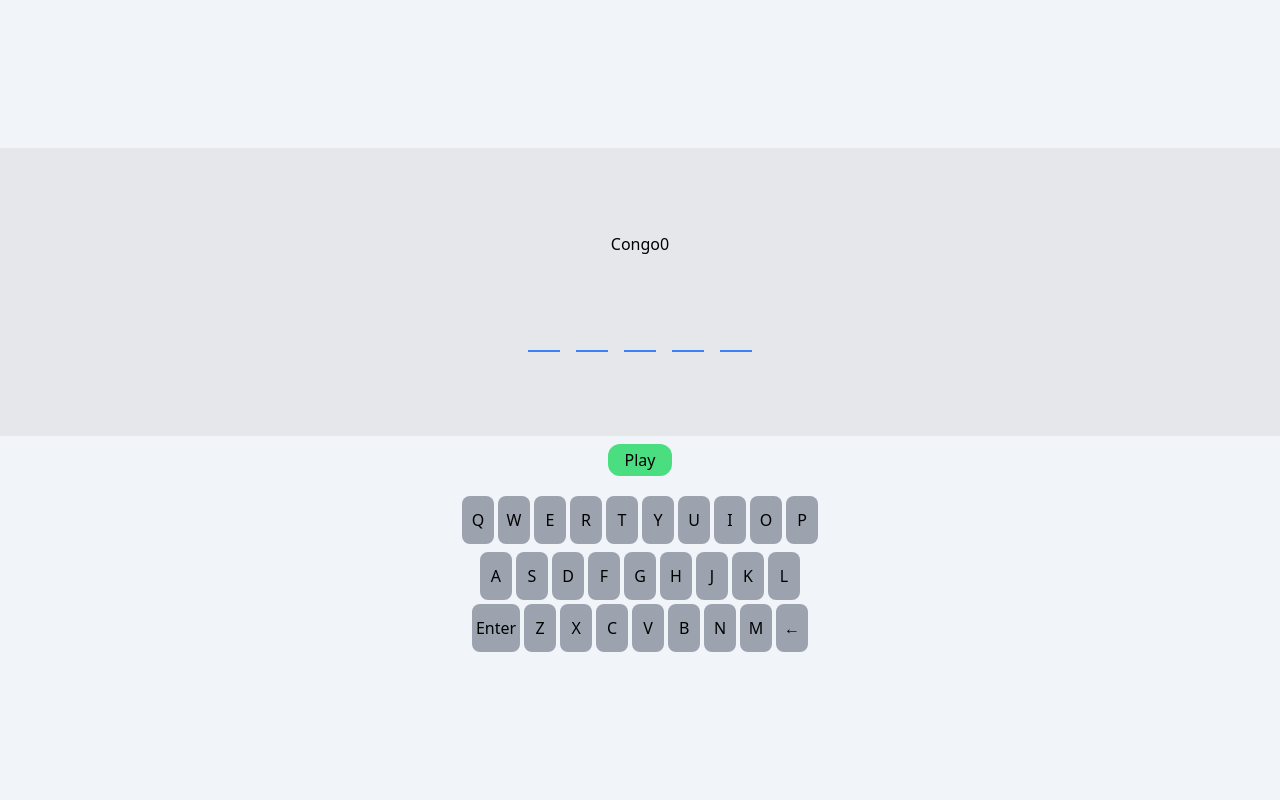
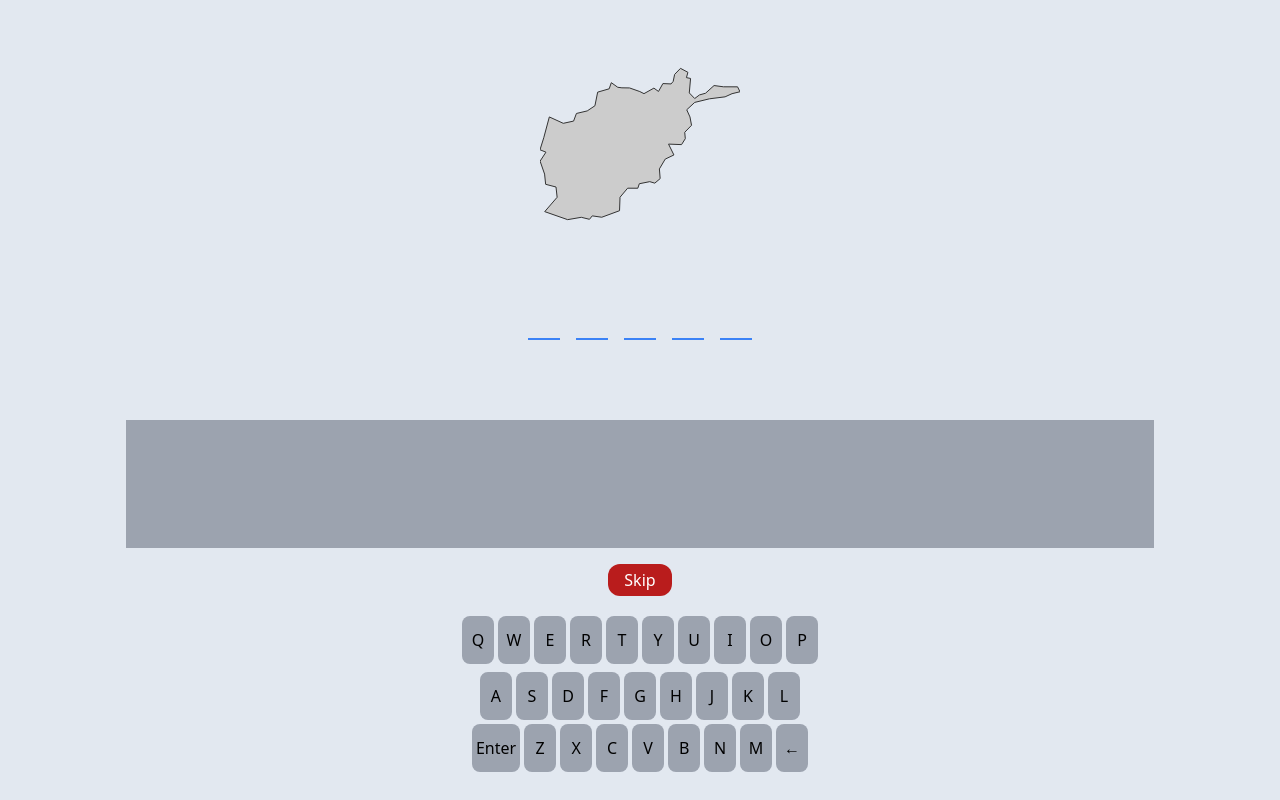
Before and after one commit to trevorfar/GeoMorph, a Next.js app: page / in a window 1280 px wide. Built offline with nearby package versions, Linux system fonts and the light colour scheme.

Commit message:
good for prod ?

```diff
--- a/package.json
+++ b/package.json
@@ -10,6 +10,7 @@
   },
   "dependencies": {
     "@reduxjs/toolkit": "^2.2.5",
+    "d3": "^7.9.0",
     "next": "14.2.3",
     "react": "^18",
     "react-dom": "^18",
--- a/src/app/GlobalRedux/Features/countrySlice.ts
+++ b/src/app/GlobalRedux/Features/countrySlice.ts
@@ -1,4 +1,4 @@
-import { createSlice, PayloadAction } from "@reduxjs/toolkit"
+import { createAsyncThunk, createSlice, PayloadAction } from "@reduxjs/toolkit"
 import countries from "../../countries"
 
 type CountryState = {
@@ -13,14 +13,27 @@ const getRandomCountry = () => {
   return countries[Math.floor(Math.random() * countries.length)]
 }
 
-
 const initialState: CountryState = {
   country: "",
   gameWon: false,
   score: 0,
   currentWord: [],
-  index: 0
+  index: 0,
 }
+
+export const submit = createAsyncThunk(
+  "country/submit",
+  async (_, { dispatch, getState }) => {
+    const state = getState() as { country: CountryState }
+    const { currentWord, country } = state.country
+    if (currentWord.join("") === country.toUpperCase()) {
+      dispatch(next())
+      dispatch(incrementScore())
+    }else{
+      console.log("Incorrect guess")
+    }
+  }
+)
 
 const countrySlice = createSlice({
   name: "country",
@@ -37,25 +50,22 @@ const countrySlice = createSlice({
       }
     },
     type: (state, action: PayloadAction<string>) => {
-        state.currentWord.push(action.payload),
-        state.index +=1
-
+      state.currentWord.push(action.payload), (state.index += 1)
     },
     del: (state) => {
-        state.currentWord.pop(),
-        state.index -=1
+      state.currentWord.pop(), (state.index -= 1)
     },
-    submit: (state) => {
-        if(state.currentWord === Array.from(state.country)){
-          state.score += 1
-          dispatch(next)
-        }
-    }
-
-
+    incrementScore: (state) => {
+      state.score += 1
+    },
+  },
+  extraReducers: (builder) => {
+    builder.addCase(submit.fulfilled, (state) => {
+      state.gameWon = true
+    })
   },
 })
 
-export const { next, type, del } = countrySlice.actions
+export const { next, type, del, incrementScore } = countrySlice.actions
 
 export default countrySlice.reducer
--- a/src/app/GlobalRedux/store.ts
+++ b/src/app/GlobalRedux/store.ts
@@ -5,6 +5,7 @@ export const store = configureStore({
   reducer: {
     country: countrySlice
   },
+
 });
 
 export type RootState = ReturnType<typeof store.getState>;
--- /dev/null
+++ b/src/app/components/CountryShape.tsx
@@ -0,0 +1,49 @@
+import React, { useEffect, useRef } from 'react';
+import * as d3 from 'd3';
+import { useSelector } from 'react-redux';
+import { RootState } from '../GlobalRedux/store';
+
+interface CountryShapeProps {
+  geoJsonPath: string;
+}
+
+const CountryShape: React.FC<CountryShapeProps> = ({ geoJsonPath }) => {
+  const svgRef = useRef<SVGSVGElement | null>(null);
+  const { country } = useSelector((state: RootState) => state.country);
+
+  useEffect(() => {
+    const width = 200;
+    const height = 200;
+
+    const svg = d3.select(svgRef.current)
+      .attr('width', width)
+      .attr('height', height);
+
+    const projection = d3.geoMercator();
+
+    const path = d3.geoPath().projection(projection);
+
+    d3.json(geoJsonPath).then((data: any) => {
+      svg.selectAll('path').remove(); // Clear any existing paths
+
+      // Adjust the projection to fit the size of the SVG canvas
+      projection.fitSize([width, height], data);
+
+      svg.selectAll('path')
+        .data(data.features)
+        .enter().append('path')
+        .attr('class', 'country')
+        .attr('d', path)
+        .attr('fill', '#ccc')
+        .attr('stroke', '#333');
+    }).catch((error: any) => {
+      console.error('Error loading GeoJSON data:', error);
+    });
+  }, [geoJsonPath, country]);
+
+  return (
+    <svg ref={svgRef}></svg>
+  );
+};
+
+export default CountryShape;
--- a/src/app/components/GameContainer.tsx
+++ b/src/app/components/GameContainer.tsx
@@ -1,26 +1,28 @@
 "use client"
-import { RootState } from "../GlobalRedux/store";
+import { RootState } from "../GlobalRedux/store"
+import CountryShape from "./CountryShape"
 import Skeleton from "./Skeleton"
 import { useDispatch, useSelector } from "react-redux"
 
-
-
 const GameContainer = () => {
-    const { country, currentWord, index } = useSelector((state: RootState) => state.country);
+  const { country, currentWord, index, score } = useSelector(
+    (state: RootState) => state.country
+  )
+  const geoJsonPath = "/AFG.geo.json"
 
   return (
-        <div className="flex flex-col h-72 w-full bg-gray-200 items-center justify-center">
-        <div className="flex flex-row">
+    <div className="flex flex-col h-96 w-full items-center justify-center">
+      <div className="flex flex-row gap-4">
+        <div className="flex flex-col">
           <div className="">
-            {country}
+            <CountryShape geoJsonPath={geoJsonPath} />
           </div>
-            <div className="">{index}</div>
         </div>
-        <div className="md:flex-row flex-wrap flex gap-2 md:gap-4 pt-12 ">
-            {Array.from(country).map((_, idx) =>(
-            <Skeleton key={idx} index={idx}/>
+      </div>
+      <div className="md:flex-row flex-wrap flex gap-4 md:gap-4 pt-12 ">
+        {Array.from(country).map((_, idx) => (
+          <Skeleton key={idx} index={idx} />
         ))}
-
       </div>
     </div>
   )
--- /dev/null
+++ b/src/app/components/GuessContainer.tsx
@@ -0,0 +1,10 @@
+
+const GuessContainer = () => {
+  return (
+    <div className="w-full h-32 bg-gray-400">
+
+    </div>
+  )
+}
+
+export default GuessContainer
--- a/src/app/components/Keyboard.tsx
+++ b/src/app/components/Keyboard.tsx
@@ -1,54 +1,83 @@
 "use client"
 import { useDispatch, useSelector } from "react-redux"
 import { AppDispatch, RootState } from "../GlobalRedux/store"
-import { type, del } from "../GlobalRedux/Features/countrySlice"
+import { type, del, submit } from "../GlobalRedux/Features/countrySlice"
 import { useEffect } from "react"
 
-const keys = {
+export const keys = {
   topRow: ["Q", "W", "E", "R", "T", "Y", "U", "I", "O", "P"],
   middleRow: ["A", "S", "D", "F", "G", "H", "J", "K", "L"],
   bottomRow: ["Enter", "Z", "X", "C", "V", "B", "N", "M", "←"],
 }
 
 const Keyboard = () => {
-  const dispatch = useDispatch()
+  const dispatch = useDispatch<AppDispatch>()
   const { index, country } = useSelector((state: RootState) => state.country)
 
+  const handleSubmit = () => {
+    dispatch(submit())
+
+  }
+
   const handleClick = (letter: string) => {
-    if(letter ==="BACKSPACE"){
+    switch (letter) {
+      case keys.bottomRow[8].toUpperCase():
+        if (index !== 0) {
           dispatch(del())
-        return
         }
+        break
+      case "Enter":
+        handleSubmit()
+        break
+      case "BACKSPACE":
+        if (index !== 0) {
+          dispatch(del())
+        }
+        break
+      default:
         dispatch(type(letter))
+    }
   }
 
   useEffect(() => {
     const handleKeyPress = (event: KeyboardEvent) => {
       const key = event.key.toUpperCase()
+
       if (
-       ( keys.topRow.includes(key) ||
+        keys.topRow.includes(key) ||
         keys.middleRow.includes(key) ||
         keys.bottomRow.includes(key) ||
-        (key === "BACKSPACE")
-      )) {
-
-        if((key === "BACKSPACE" && index === 0) ||
-         (index === Array.from(country).length && key !== "BACKSPACE")){
-            return
+        key === "BACKSPACE" ||
+        key === "ENTER"
+      ) {
+        switch (key) {
+          case "ENTER":
+            handleSubmit()
+            break
+          case "BACKSPACE":
+            if (index !== 0) {
+              handleClick(key)
             }
+            break
+          default:
+            if (index < Array.from(country).length) {
               handleClick(key)
+            }
+            break
+        }
       }
     }
 
     window.addEventListener("keydown", handleKeyPress)
-
     return () => {
       window.removeEventListener("keydown", handleKeyPress)
     }
-  }, [handleClick, index, country])
+
+    // eslint-disable-next-line react-hooks/exhaustive-deps
+  }, [index, country])
 
   return (
-    <div className="flex flex-wrap justify-center w-full text-center">
+    <div className="flex flex-wrap justify-center w-full text-center select-none">
       <div className="flex flex-wrap justify-center w-full text-center gap-1 p-1">
         {keys.topRow.map((letter, idx) => (
           <div
@@ -62,7 +91,7 @@ const Keyboard = () => {
       </div>
       <br />
       <div className="flex flex-wrap justify-center w-full text-center gap-1 p-1">
-        {keys.middleRow.map((letter, idx) => {
+        {keys.middleRow.map((letter) => {
           return (
             <div
               className="w-8 h-12 rounded-lg hover:bg-gray-300 bg-gray-400 justify-center items-center flex"
--- a/src/app/components/Skeleton.tsx
+++ b/src/app/components/Skeleton.tsx
@@ -13,7 +13,7 @@ const Skeleton = ({index}: SkeletonProps) => {
  if((country[index]) === country[index].toUpperCase() && country[index] !== country[index].toLowerCase() && index !== 0){
     return  <div className="border-b-2 border-blue-500 w-4 h-12 md:w-8 ml-4 pt-4 flex items-center justify-center">{typedLetter||""}</div>
  }
-  return <div className="border-b-2 border-blue-500 w-4 h-12 md:w-8 pt-4 flex items-center justify-center">{typedLetter||""}</div>
+  return <div className="border-b-2 border-blue-500 w-8 h-12 md:w-8 pt-4 flex items-center justify-center">{typedLetter||""}</div>
 }
 
 export default Skeleton
--- a/src/app/countries.ts
+++ b/src/app/countries.ts
@@ -99,7 +99,7 @@ const countries=[
 "Poland",
 "Qatar",
 "Romania",
-"Russian",
+"Russia",
 "Rwanda",
 "StLucia",
 "Samoa",
--- a/src/app/page.tsx
+++ b/src/app/page.tsx
@@ -1,11 +1,11 @@
 "use client"
-import { useDispatch, useSelector } from "react-redux"
-import countries from "./countries"
-import { AppDispatch, RootState } from "./GlobalRedux/store"
+import { useEffect } from "react"
+import { useDispatch } from "react-redux"
 import { next } from "./GlobalRedux/Features/countrySlice"
+import { AppDispatch } from "./GlobalRedux/store"
 import GameContainer from "./components/GameContainer"
 import Keyboard from "./components/Keyboard"
-import { useEffect } from "react"
+import GuessContainer from "./components/GuessContainer"
 
 
 
@@ -18,10 +18,11 @@ const Page = () => {
   }, [dispatch])
 
   return (
-    <div className="flex justify-center items-center flex-col bg-slate-100 h-screen">
+    <div className="flex justify-center items-center flex-col bg-slate-200 h-screen select-none">
       <GameContainer/>
-      <div className="flex flex-col gap-4 justify-center items-center pt-2">
-      <button className="bg-green-400 w-16  h-8 rounded-xl" onClick={() => dispatch(next())}>Play</button>
+      <div className="flex flex-col gap-4 my-auto justify-center items-center pt-2">
+      <GuessContainer />
+      <button className="bg-red-700 w-16 h-8 rounded-xl text-white " onClick={() => dispatch(next())}>Skip</button>
       <Keyboard />
 
    </div>
--- /dev/null
+++ b/src/app/testPage/page.tsx
@@ -0,0 +1,15 @@
+"use client"
+import CountryShape from "../components/CountryShape"
+
+const page = () => {
+    const geoJsonPath = "/AFG.geo.json"
+
+  return (
+    <div className="">
+        <CountryShape geoJsonPath={geoJsonPath} />
+
+    </div>
+  )
+}
+
+export default page
```
Also changed, not shown: public/AFG.geo.json (added, +3 -0 lines), 1 other file (tests, documents, lock files or other folders). Lines whose indentation alone changed are shown as unchanged.
